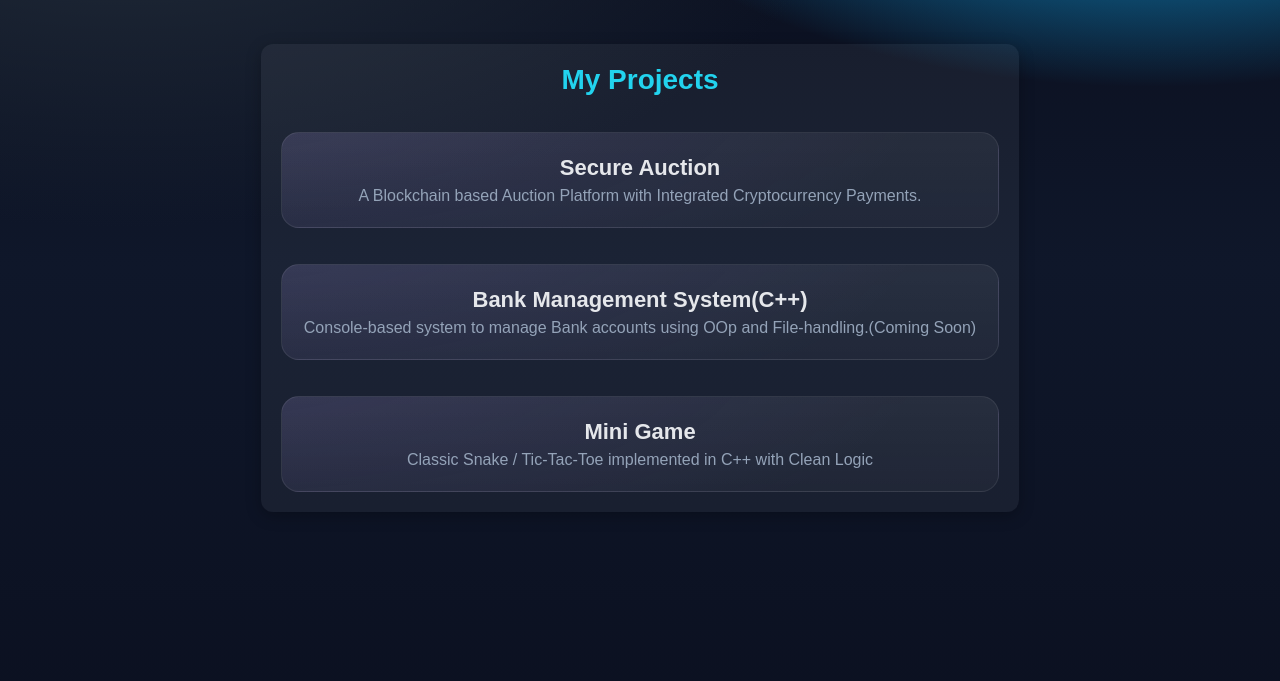
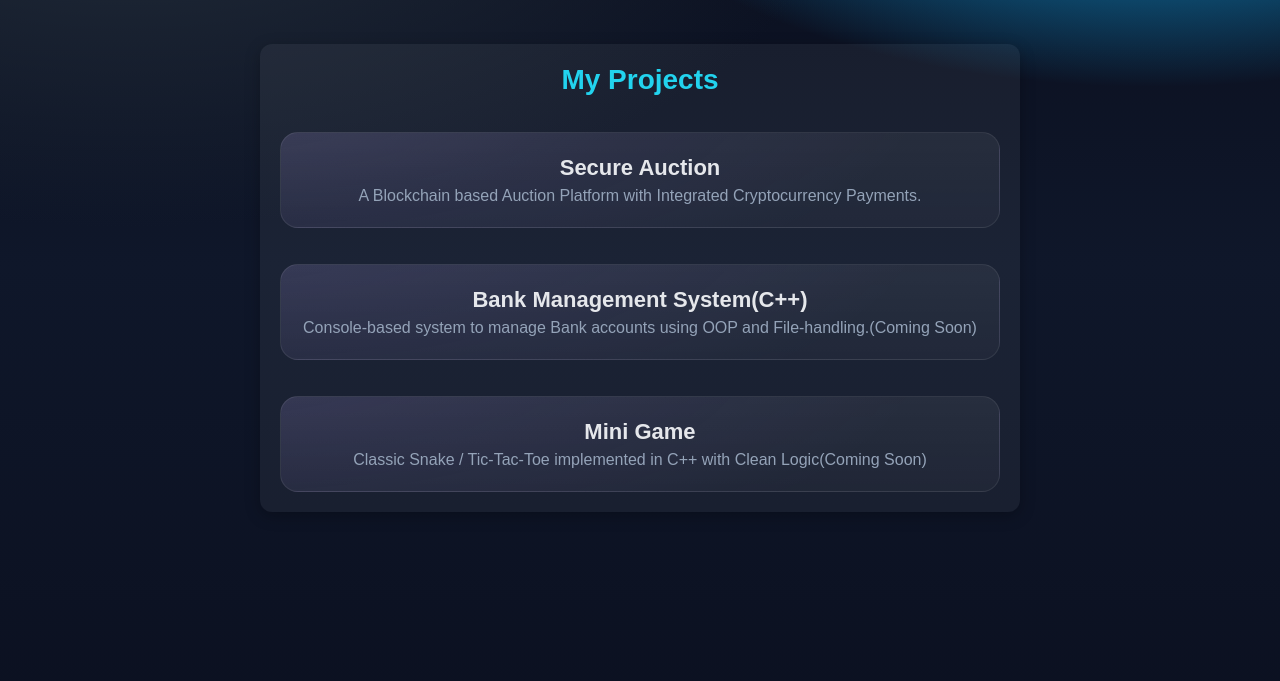
Before and after one commit to AbH1-N/AbH1-N, a plain HTML site: page projects.html in a window 1280 px wide. Shown: the part 53-734 px from the top of the page. Drawn offline with Linux system fonts and the light colour scheme.

Commit message:
Update projects.html

```diff
--- a/projects.html
+++ b/projects.html
@@ -29,11 +29,11 @@
             </div>
             <div class="card">
                 <h2>Bank Management System(C++)</h2>
-                <p>Console-based system to manage Bank accounts using OOp and File-handling.(Coming Soon)</p>
+                <p>Console-based system to manage Bank accounts using OOP and File-handling.(Coming Soon)</p>
             </div>
             <div class="card">
                 <h2>Mini Game</h2>
-                <p>Classic Snake / Tic-Tac-Toe implemented in C++ with Clean Logic</p>
+                <p>Classic Snake / Tic-Tac-Toe implemented in C++ with Clean Logic(Coming Soon)</p>
             </div>
         </section>
         <footer>
```
